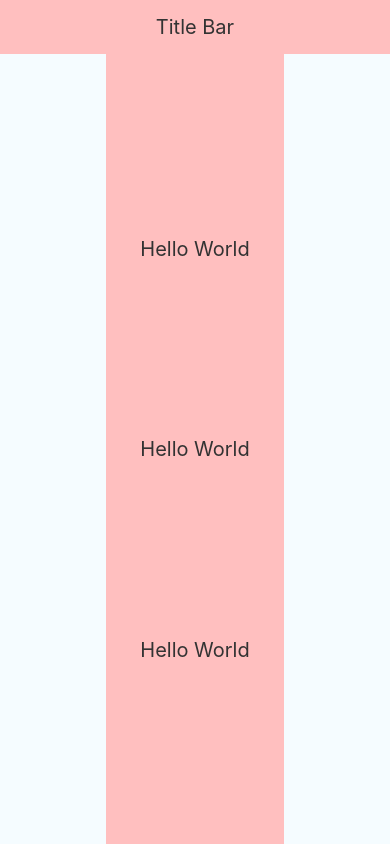
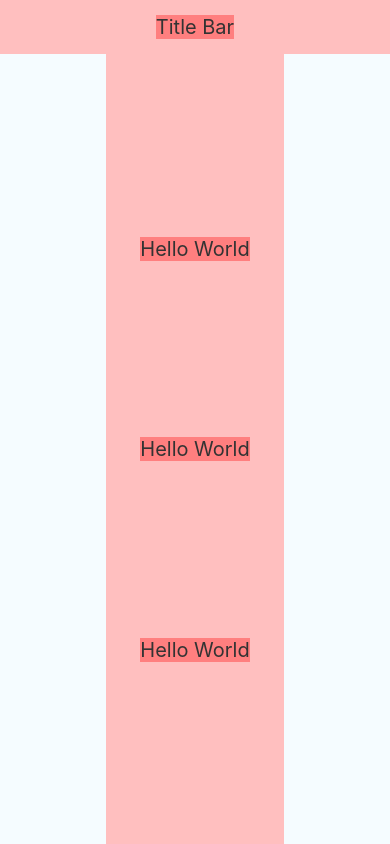
Before and after one commit to isharadh2002/ReactNative-PuzzleGame, a React Native app: screen / in a window 390 px wide. Built offline with nearby package versions, Linux system fonts and the light colour scheme.

Commit message:
Small change

```diff
--- a/src/App.tsx
+++ b/src/App.tsx
@@ -42,6 +42,7 @@ const styles = StyleSheet.create({
     textAlign: 'center',
     margin: 10,
     color: '#333333',
+    backgroundColor: 'rgba(255, 127, 127, 1)',
   },
 });
 
```
